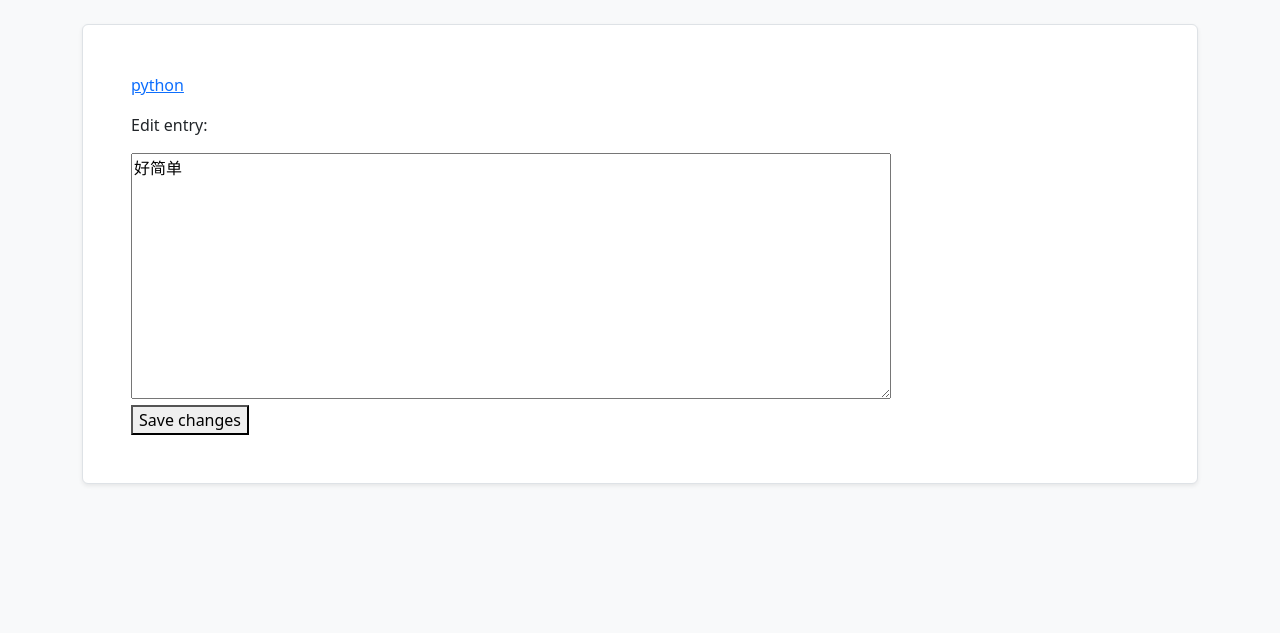
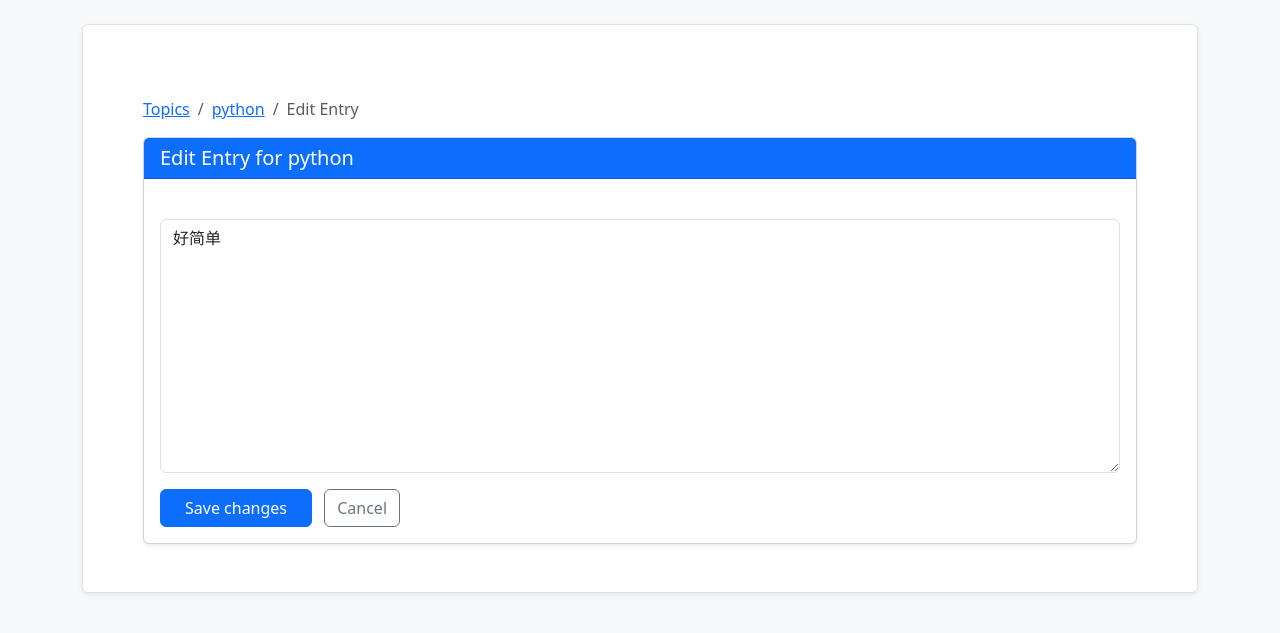
Before and after one commit to chenyitingkitty20051126-lgtm/Django_blog_system, a Django app: page /edit_entry/1/ in a window 1280 px wide. Shown: the part 56-689 px from the top of the page. Run offline with Django 4.2, Linux system fonts and the light colour scheme; a user stored in the database is signed in; data comes from the database, SQL or seed files in the repository; some libraries are stand-ins or nearby versions.

Commit message:
Refactor edit entry template with Bootstrap styling

```diff
--- a/Blog/learning_logs/templates/learning_logs/edit_entry.html
+++ b/Blog/learning_logs/templates/learning_logs/edit_entry.html
@@ -1,15 +1,31 @@
 {% extends "learning_logs/base.html" %}
+{% load django_bootstrap5 %}
 
 {% block content %}
+  <div class="container mt-4">
+    <nav aria-label="breadcrumb">
+      <ol class="breadcrumb">
+        <li class="breadcrumb-item"><a href="{% url 'learning_logs:topics' %}">Topics</a></li>
+        <li class="breadcrumb-item"><a href="{% url 'learning_logs:topic' topic.id %}">{{ topic.text }}</a></li>
+        <li class="breadcrumb-item active">Edit Entry</li>
+      </ol>
+    </nav>
 
-  <p><a href="{% url 'learning_logs:topic' topic.id %}">{{ topic }}</a></p>
+    <div class="card shadow-sm">
+      <div class="card-header bg-primary text-white">
+        <h5 class="mb-0">Edit Entry for {{ topic.text }}</h5>
+      </div>
+      <div class="card-body">
+        <form action="{% url 'learning_logs:edit_entry' entry.id %}" method="post" class="form">
+          {% csrf_token %}
+          {% bootstrap_form form %}
 
-  <p>Edit entry:</p>
-
-  <form action="{% url 'learning_logs:edit_entry' entry.id %}" method='post'>
-    {% csrf_token %}
-    {{ form.as_div }}
-    <button name="submit">Save changes</button>
-  </form>
-
+          <div class="mt-3">
+            <button name="submit" class="btn btn-primary px-4">Save changes</button>
+            <a href="{% url 'learning_logs:topic' topic.id %}" class="btn btn-outline-secondary ms-2">Cancel</a>
+          </div>
+        </form>
+      </div>
+    </div>
+  </div>
 {% endblock content %}
```
